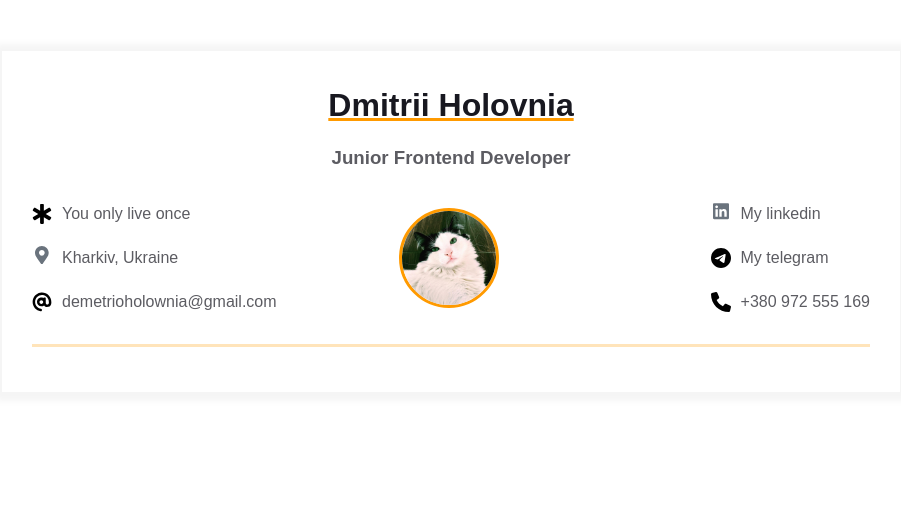
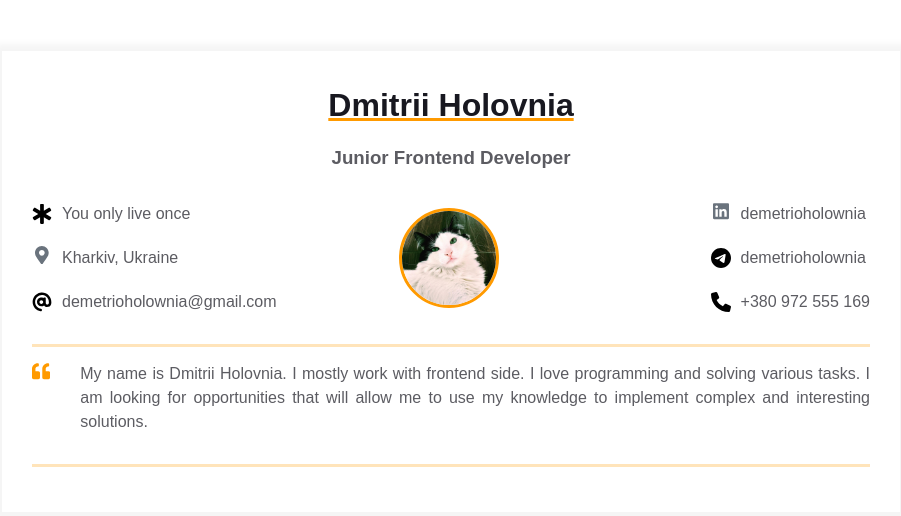
Before and after one commit to demetrioholownia/homepage, a plain HTML site: page index.html in a window 1280 px wide. Shown: the whole page, without its empty margins (189-1090 px from the left). Drawn offline with Linux system fonts and the light colour scheme.

Commit message:
Added intro block

```diff
--- a/index.html
+++ b/index.html
@@ -82,7 +82,7 @@
                       ></path>
                     </svg>
                   </div>
-                  <span>My linkedin</span>
+                  <span>demetrioholownia</span>
                 </a>
 
                 <a
@@ -101,7 +101,7 @@
                       />
                     </svg>
                   </div>
-                  <span>My telegram</span>
+                  <span>demetrioholownia</span>
                 </a>
                 <a
                   href="tel:+380972555169"
@@ -125,6 +125,21 @@
             </div>
           </div>
         </div>
+        <div class="container">
+          <div class="resume__block">
+            <div class="intro">
+              <div class="intro__icon-wrapper">
+                <svg class="intro__icon" xmlns="http://www.w3.org/2000/svg" viewBox="0 0 512 512">
+                  <path
+                    d="M464 256h-80v-64c0-35.3 28.7-64 64-64h8c13.3 0 24-10.7 24-24V56c0-13.3-10.7-24-24-24h-8c-88.4 0-160 71.6-160 160v240c0 26.5 21.5 48 48 48h128c26.5 0 48-21.5 48-48V304c0-26.5-21.5-48-48-48zm-288 0H96v-64c0-35.3 28.7-64 64-64h8c13.3 0 24-10.7 24-24V56c0-13.3-10.7-24-24-24h-8C71.6 32 0 103.6 0 192v240c0 26.5 21.5 48 48 48h128c26.5 0 48-21.5 48-48V304c0-26.5-21.5-48-48-48z">
+                  </path>
+                </svg>
+              </div>
+              <p class="intro_text">My name is Dmitrii Holovnia. I mostly work with frontend side. I love programming and solving various tasks. I am looking for opportunities that will allow me to use my knowledge to implement complex and interesting solutions.
+              </p>
+            </div>
+          </div>
+        </div>
       </div>
     </main>
   </body>
```
